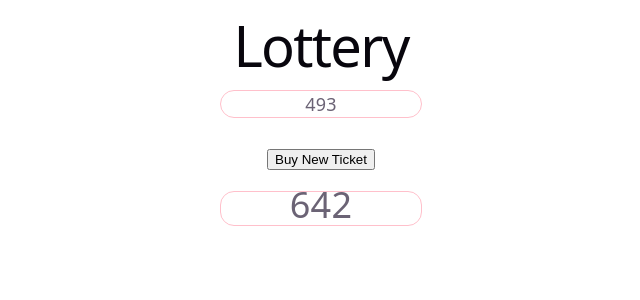
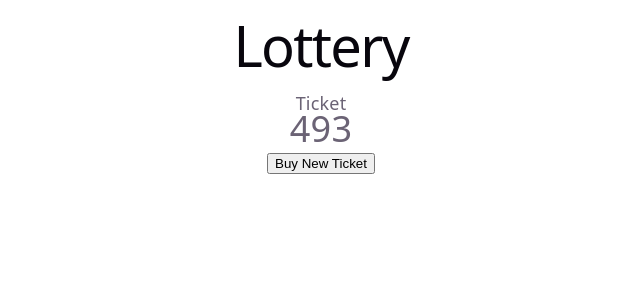
Before and after one commit to Kirti391/Lottery-Game, a React (Vite) app: page / in a window 1280 px wide. Shown: the top 300 px of the page, without its empty margins (319-959 px from the left). Built offline with nearby package versions, Linux system fonts and the light colour scheme.

Commit message:
implemented the lifting state up property

```diff
--- a/src/App.jsx
+++ b/src/App.jsx
@@ -7,11 +7,12 @@ function App() {
 
   return (
     <>
-      <Lottery />
+      <Lottery n={3} winningSum={15} />
       {/* <TicketNum num="6"/>
       <TicketNum num="4"/>
       <TicketNum num="2"/> */}
-      <Ticket ticket={[6,4,2]}/>
+      {/* <Ticket ticket={[6,4,2]}/>
+      <Ticket ticket={[5,3,4,2]}/> */}
     </>
   )
 }
--- a/src/Lottery.jsx
+++ b/src/Lottery.jsx
@@ -1,23 +1,25 @@
 import {useState} from 'react'
-import "./Lottery.css"
+// import "./Lottery.css"
 import { genTicket, sum } from './helper';
+import Ticket from './Ticket';
 
-export default function Lottery() {
-    let [ticket,setTicket]=useState(genTicket(3));
-    let isWinning=sum(ticket)===15;
+export default function Lottery({n, winningSum}) {
+    let [ticket,setTicket]=useState(genTicket(n));
+    let isWinning=sum(ticket)===winningSum;
 
     let buyTicket=()=>{
-      setTicket(genTicket(3));
+      setTicket(genTicket(n));
     }
   return (
     <div>
       <h1>Lottery</h1>
-      <div className='ticket'>
-        <span>{ticket[0]}</span>
+      {/* <div className='ticket'>  */}
+        {/* <span>{ticket[0]}</span>
         <span>{ticket[1]}</span>
-        <span>{ticket[2]}</span>
-        </div>
-        <br />
+        <span>{ticket[2]}</span> */}
+        {/* </div> */}
+        <Ticket ticket={ticket}/>
+
         <button onClick={buyTicket}>Buy New Ticket</button>
      <h3>{isWinning && "Congratulations , You Won !!!"}</h3>
     </div>
--- a/src/Ticket.css
+++ b/src/Ticket.css
@@ -2,4 +2,7 @@
     border: 2px solid black;
     /* padding-top: 9 rem; */
     width: 20rem;
+    margin-top:2rem;
+    margin-bottom:50px;
+
 }
--- a/src/Ticket.jsx
+++ b/src/Ticket.jsx
@@ -6,10 +6,8 @@ export default function Ticket({ticket}){
             {/* <TicketNum num={ticket[0]}/>
             <TicketNum num={ticket[1]}/>
             <TicketNum num={ticket[2]}/>     */}
-
-            {ticket.map((num,index)=>{
-                return <TicketNum key={index} num={num}/>
-            })}
+             <p>Ticket</p>
+            {ticket.map((num,index)=><TicketNum key={index} num={num} />)}
         </div>
     )
 }
--- a/src/TicketNum.css
+++ b/src/TicketNum.css
@@ -1,5 +1,6 @@
 .TicketNum{
     font-size: 2rem;
     display: inline-block;
+    /* margin-bottom: 1rem; */
     /* margin-top:3rem; */
 }
```
